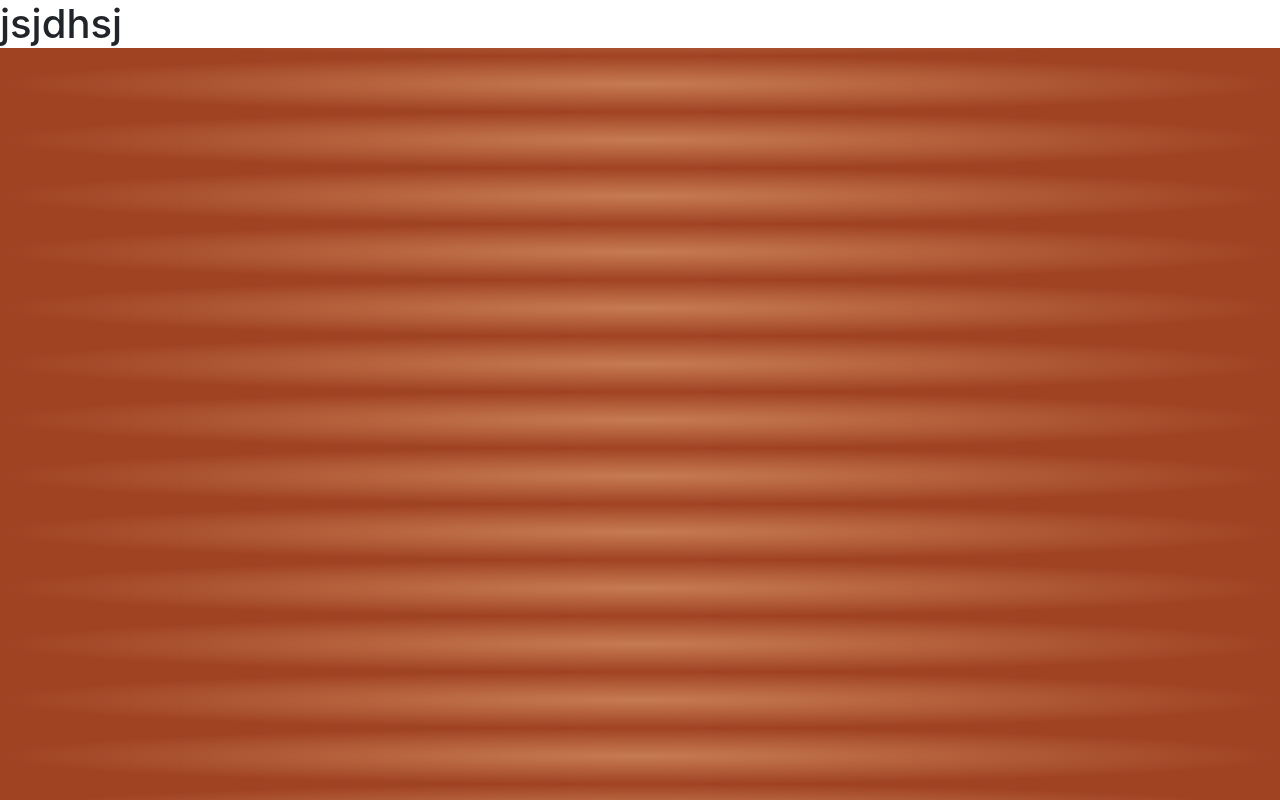
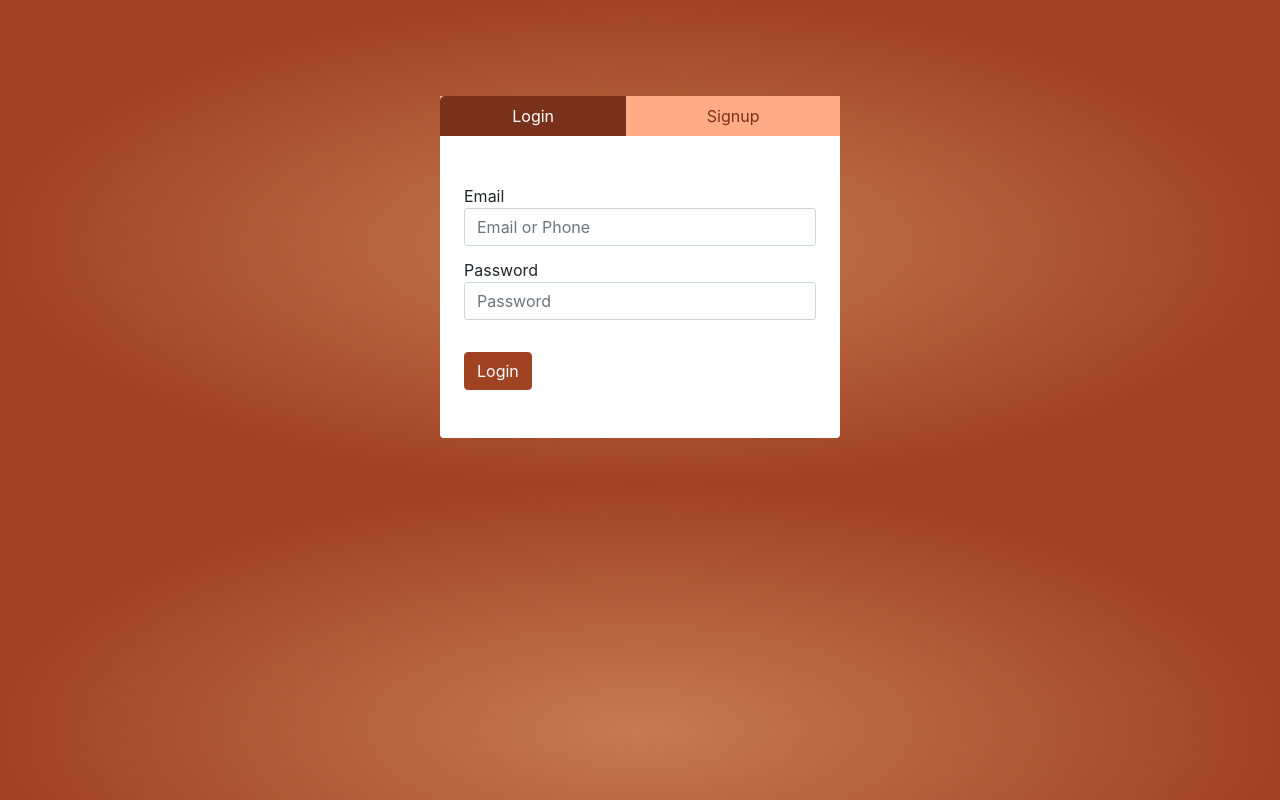
Before and after one commit to hanishwahi/apnachaiwala, a React (Create React App) app: page /admin-login in a window 1280 px wide. Built offline with nearby package versions, Linux system fonts and the light colour scheme.

Commit message:
first commit

```diff
--- a/public/index.html
+++ b/public/index.html
@@ -1,26 +1,30 @@
 <!DOCTYPE html>
 <html lang="en">
+
 <head>
-        <meta charset="utf-8"/>
-        <link rel="icon" href="%PUBLIC_URL%/favicon.ico"/>
-        <meta name="viewport" content="width=device-width, initial-scale=1"/>
-        <meta name="theme-color" content="#000000"/>
-        <meta name="description" content="Web site created using create-react-app"/>
-        <link
-        rel="apple-touch-icon" href="%PUBLIC_URL%/logo192.png"/>
+    <meta charset="utf-8" />
+    <link rel="icon" href="%PUBLIC_URL%/favicon.ico" />
+    <meta name="viewport" content="width=device-width, initial-scale=1" />
+    <meta name="theme-color" content="#000000" />
+    <meta name="description" content="Web site created using create-react-app" />
+    <link rel="apple-touch-icon" href="%PUBLIC_URL%/logo192.png" />
     <!--
                               manifest.json provides metadata used when your web app is installed on a
                               user's mobile device or desktop. See https://developers.google.com/web/fundamentals/web-app-manifest/
                             -->
-        <link rel="manifest" href="%PUBLIC_URL%/manifest.json"/>
+    <link rel="manifest" href="%PUBLIC_URL%/manifest.json" />
 
     <title>Apna Chai Wala</title>
-        <link href="https://cdn.jsdelivr.net/npm/bootstrap@5.0.2/dist/css/bootstrap.min.css" rel="stylesheet" integrity="sha384-EVSTQN3/azprG1Anm3QDgpJLIm9Nao0Yz1ztcQTwFspd3yD65VohhpuuCOmLASjC" crossorigin="anonymous">
+    <link href="https://cdn.jsdelivr.net/npm/bootstrap@5.0.2/dist/css/bootstrap.min.css" rel="stylesheet"
+        integrity="sha384-EVSTQN3/azprG1Anm3QDgpJLIm9Nao0Yz1ztcQTwFspd3yD65VohhpuuCOmLASjC" crossorigin="anonymous">
     <link rel="preconnect" href="https://fonts.googleapis.com">
     <link rel="preconnect" href="https://fonts.gstatic.com" crossorigin>
-        <link href="https://fonts.googleapis.com/css2?family=Poppins:ital,wght@0,400;1,500&family=Roboto:wght@300;500&display=swap" rel="stylesheet">
+    <link
+        href="https://fonts.googleapis.com/css2?family=Poppins:ital,wght@0,400;1,500&family=Roboto:wght@300;500&display=swap"
+        rel="stylesheet">
     <script src="https://kit.fontawesome.com/30738d2825.js" crossorigin="anonymous"></script>
 </head>
+
 <body>
     <noscript>You need to enable JavaScript to run this app.</noscript>
     <div id="root"></div>
@@ -35,5 +39,10 @@
                               To create a production bundle, use `npm run build` or `yarn build`.
                             -->
 </body>
-    <script src="https://cdn.jsdelivr.net/npm/bootstrap@5.0.2/dist/js/bootstrap.bundle.min.js" integrity="sha384-MrcW6ZMFYlzcLA8Nl+NtUVF0sA7MsXsP1UyJoMp4YLEuNSfAP+JcXn/tWtIaxVXM" crossorigin="anonymous"></script>
+<script src="https://cdn.jsdelivr.net/npm/bootstrap@5.0.2/dist/js/bootstrap.bundle.min.js"
+    integrity="sha384-MrcW6ZMFYlzcLA8Nl+NtUVF0sA7MsXsP1UyJoMp4YLEuNSfAP+JcXn/tWtIaxVXM"
+    crossorigin="anonymous"></script>
+    <!-- <script src="https://cdnjs.cloudflare.com/ajax/libs/jquery/3.2.1/jquery.min.js"></script> -->
+    <script src="https://cdn.jsdelivr.net/npm/bootstrap@5.0.0-alpha1/dist/js/bootstrap.bundle.min.js"></script>
+
 </html>
--- a/src/Pages/AdminPage/AdminPortal.js
+++ b/src/Pages/AdminPage/AdminPortal.js
@@ -1,11 +1,91 @@
 import React from 'react'
+import Header from '../Header/Header'
+import Footer from '../Footer/Footer'
 
 function AdminPortal() {
     return (
         <>
-            <div className='bg-white'>
-                <h1>jsjdhsj</h1>
+
+            <div className='container-fluid'>
+                <div className="container">
+                    <div className="row py-5">
+                        <div class="d-flex justify-content-center align-items-center mt-5">
+
+
+                            <div class="card">
+                                <ul class="nav nav-pills " id="pills-tab" role="tablist">
+                                    <li class="nav-item text-center">
+                                        <a class="nav-link active btl" id="pills-home-tab" data-toggle="pill" href="#pills-home" role="tab" aria-controls="pills-home" aria-selected="true">Login</a>
+                                    </li>
+                                    <li class="nav-item text-center">
+                                        <a class="nav-link btr" id="pills-profile-tab" data-toggle="pill" href="#pills-profile" role="tab" aria-controls="pills-profile" aria-selected="false">Signup</a>
+                                    </li>
+
+                                </ul>
+                                <div class="tab-content" id="pills-tabContent">
+                                    <div class="tab-pane fade show active" id="pills-home" role="tabpanel" aria-labelledby="pills-home-tab">
+
+                                        <div class="form px-4 py-5">
+                                            <div className="">
+                                                <label htmlFor=""> Email</label>
+                                                <input type="text" name="" class="form-control" placeholder="Email or Phone" />
+                                            </div>
+                                            <div className="">
+                                                <label htmlFor="">Password</label>
+                                                <input type="text" name="" class="form-control" placeholder="Password" />
+                                            </div>
+                                            <button class="btn btn-dark btn-block">Login</button>
+
+                                        </div>
+
+
+
+                                    </div>
+                                    <div class="tab-pane fade" id="pills-profile" role="tabpanel" aria-labelledby="pills-profile-tab">
+                                        <div class="form px-4 py-5">
+                                            <div>
+                                                <label htmlFor=""> Name</label>
+                                                <input type="text" name="" class="form-control" placeholder="Name" />
+                                            </div>
+
+                                            <div className="">
+                                                <label htmlFor=""> Email</label>
+                                                <input type="text" name="" class="form-control" placeholder="Email" />
+                                            </div>
+
+                                            <div className="">
+                                                <label htmlFor="">Phone</label>
+                                                <input type="text" name="" class="form-control" placeholder="Phone" />
+                                            </div>
+
+                                            <div className="">
+                                                <label htmlFor="">Password</label>
+                                                <input type="text" name="" class="form-control" placeholder="Password" />
+                                            </div>
+
+                                            <button class="btn btn-dark btn-block">Signup</button>
+
+
+                                        </div>
+
+
+
+                                    </div>
+
+                                </div>
+
+
+
+
+                            </div>
+
+
+                        </div>
+
+                    </div>
+                </div>
             </div>
+
         </>
     )
 }
--- a/src/Style/Style.css
+++ b/src/Style/Style.css
@@ -260,7 +260,8 @@ body {
     background-color: #3A150C;
     padding: 50px 0;
 }
-.footer-form{
+
+.footer-form {
     min-height: 72px;
 }
 
@@ -637,7 +638,8 @@ input::-webkit-inner-spin-button {
     margin-bottom: 80px;
     min-height: 306px;
 }
-.franchise-box img{
+
+.franchise-box img {
     margin-bottom: 30px;
 }
 
@@ -964,7 +966,8 @@ input::-webkit-inner-spin-button {
     line-height: 99.5%;
     margin: 0px;
 }
-.submit-button button{
+
+.submit-button button {
     background-color: #1C1C1C;
     border: 1px solid #fff;
     padding: 10px 20px;
@@ -975,7 +978,7 @@ input::-webkit-inner-spin-button {
     font-size: 20px;
 }
 
-.submit-button button:hover{
+.submit-button button:hover {
     background-color: #C67B51;
     color: #000;
 }
@@ -983,13 +986,14 @@ input::-webkit-inner-spin-button {
 
 /* privacy policy  */
 
-.privacy-policy-main{
+.privacy-policy-main {
     padding: 80px 0px;
 }
 
-.privacy-policy-text{
+.privacy-policy-text {
     padding-bottom: 30px;
 }
+
 .privacy-policy-text h2 {
     color: #FFAB83;
     font-family: Poppins;
@@ -999,6 +1003,7 @@ input::-webkit-inner-spin-button {
     line-height: 99.5%;
     /* 35.82px */
 }
+
 .privacy-policy-text p {
     text-decoration: none;
     font-family: Poppins;
@@ -1006,3 +1011,76 @@ input::-webkit-inner-spin-button {
     font-weight: 400;
     color: #f2f2f2;
 }
+
+
+/* admin portal  */
+
+.card {
+    width: 400px;
+    border: none;
+}
+
+
+.btr {
+    border-top-right-radius: 5px !important;
+}
+
+
+.btl {
+    border-top-left-radius: 5px !important;
+}
+
+.btn-dark {
+    color: #fff;
+    background-color: #A04323;
+    border-color: #A04323;
+}
+
+
+.btn-dark:hover {
+    color: #fff;
+    background-color: #C67B51;
+    border-color: #C67B51;
+}
+
+
+.nav-pills {
+    display: table !important;
+    width: 100%;
+}
+
+.nav-pills .nav-link {
+    border-radius: 0px;
+    color: #78321C;
+}
+
+.nav-pills .nav-link.active,
+.nav-pills .show>.nav-link {
+    color: #fff;
+    background-color: #78321C;
+}
+
+.nav-item {
+    display: table-cell;
+    background: #FFAB83;
+}
+
+
+.form {
+    padding: 10px;
+}
+
+.form input {
+    margin-bottom: 12px;
+    border-radius: 3px;
+}
+
+
+.form input:focus {
+    box-shadow: none;
+}
+
+
+.form button {
+    margin-top: 20px;
+}
```
Lines whose indentation alone changed are shown as unchanged.
